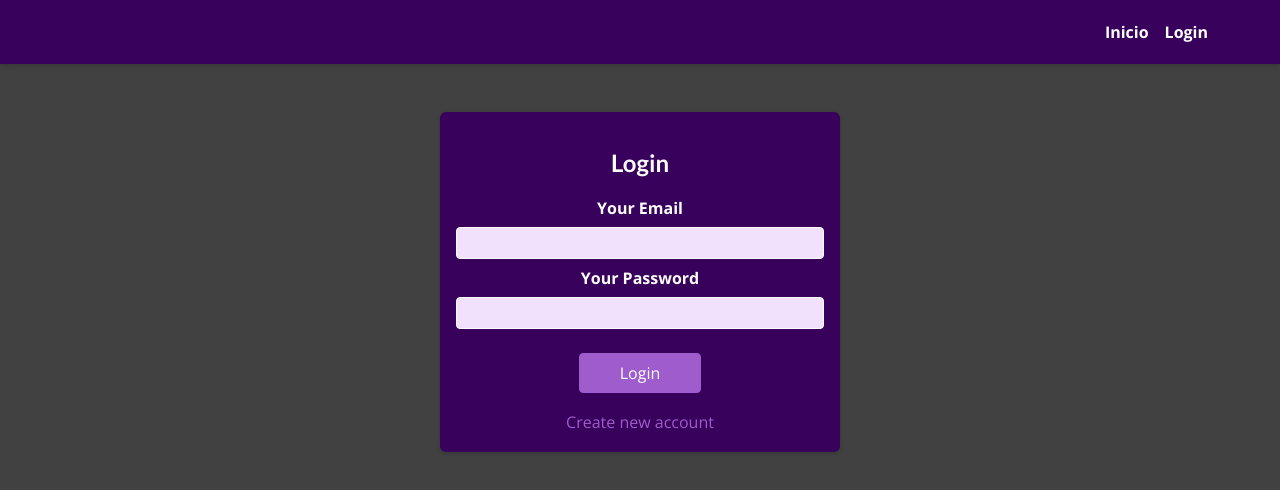
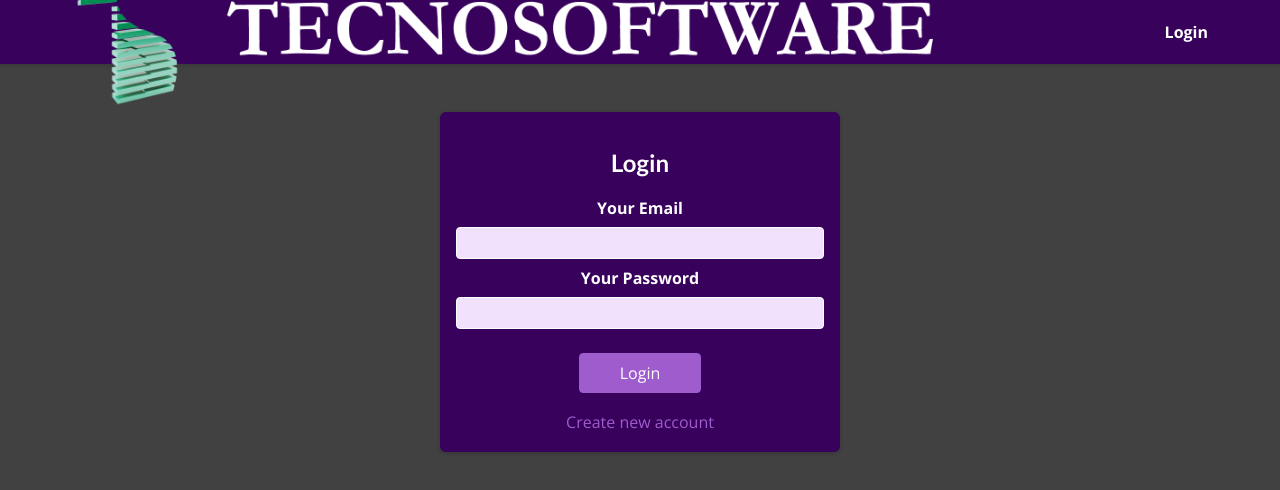
Before and after one commit to augu17/ExposicionTecno, a React (Create React App) app: page /auth in a window 1280 px wide. Shown: the top 490 px of the page. Built offline with nearby package versions, Linux system fonts and the light colour scheme.

Commit message:
Logo tecno quitado  el inicio

```diff
--- a/src/components/Layout/MainNavigation.js
+++ b/src/components/Layout/MainNavigation.js
@@ -3,7 +3,7 @@ import { Link, useHistory } from "react-router-dom";
 
 import AuthContext from "../../store/auth-context";
 import classes from "./MainNavigation.module.css";
-import logoTecno from "../../assets/logo-tecno.png";
+import logoTecno from "../../assets/logo-blanco-2.png";
 
 const MainNavigation = () => {
   const history = useHistory();
@@ -90,14 +90,19 @@ const MainNavigation = () => {
     <header className={classes.header}>
       <nav>
         <ul>
-          {/* {!isLoggedIn && (
-            <li>
-              <img className={classes.img} src={logoTecno}></img>
-            </li>
-          )} */}
-          <li>
-            <Link to="/">Inicio</Link>
-          </li>
+          {!isLoggedIn && (
+            <div>
+              {/* <li>
+                <img className={classes.img} src={logoTecno}></img>
+              </li> */}
+              <li>
+                <Link to="/">
+                  <img className={classes.img} src={logoTecno}></img>
+                </Link>
+              </li>
+            </div>
+          )}
+
           {isLoggedIn &&
             (email === "augu@test.com" || email === "test@test.com") && (
               <li>
--- a/src/components/Layout/MainNavigation.module.css
+++ b/src/components/Layout/MainNavigation.module.css
@@ -174,6 +174,6 @@
 }
 
 .img {
-  width: 15%;
-  height: 15%;
+  width: 80%;
+  height: 80%;
 }
```
Also changed, not shown: 1 other file (tests, documents, lock files or other folders).
